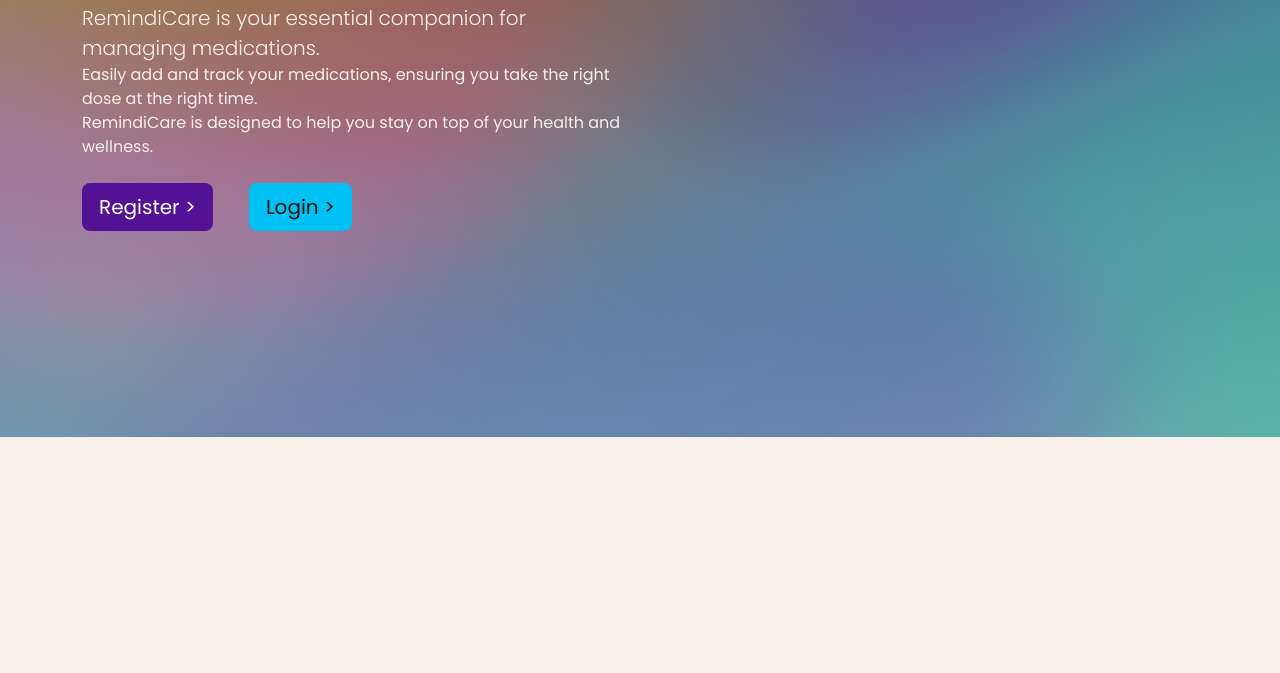
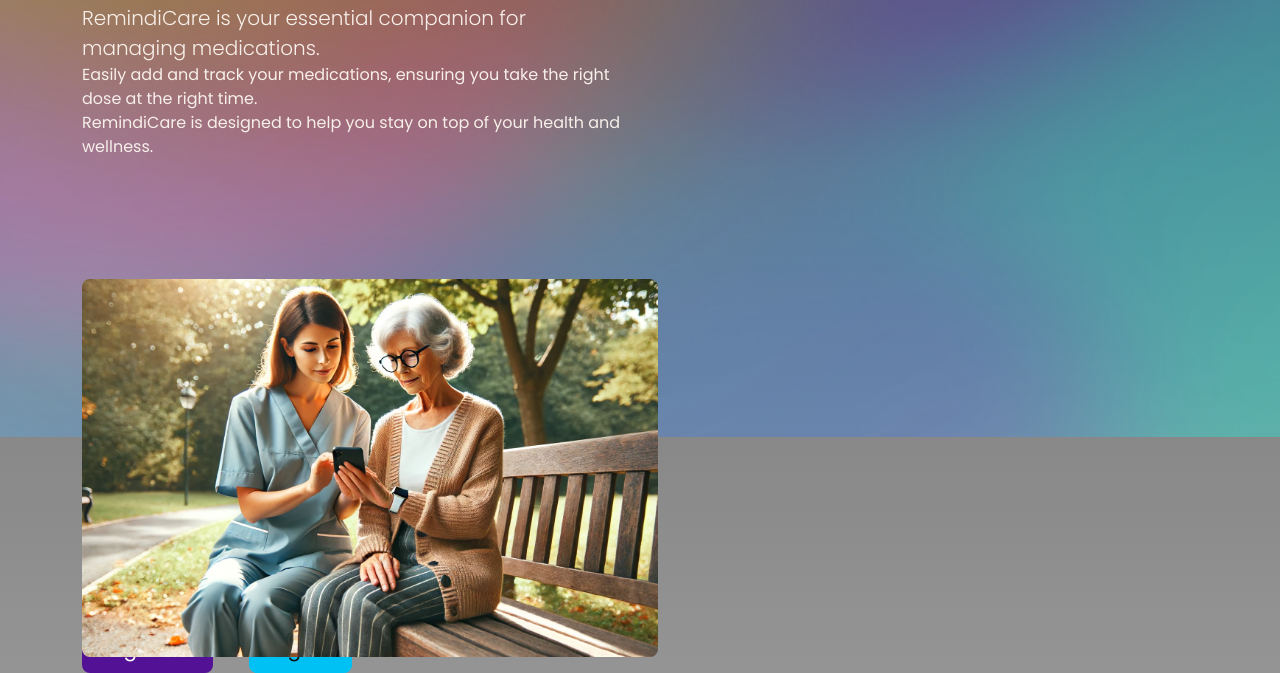
Before and after one commit to JohnnySonTrinh/remindicare, a Django app: page / in a window 1280 px wide. Shown: the part 363-1036 px from the top of the page. Before the commit the page ends 800 px from the top, so only its background shows below. Run offline with Django 5.2, Linux system fonts and the light colour scheme; some libraries are stand-ins or nearby versions; some web fonts are replaced.

Commit message:
Feature(home): Add image to landing

```diff
--- a/home/templates/home/index.html
+++ b/home/templates/home/index.html
@@ -10,17 +10,16 @@
           <h1 class="display-4 mt-5">Welcome to <span class="text-blue">RemindiCare</span></h1>
           <p>
               <span class="lead">RemindiCare is your essential companion for managing medications.</span><br>
-        <span>Easily add and track your medications, ensuring you take the right dose
-        at the right time.<br>
-        RemindiCare is designed to help you stay on top of your health and
-        wellness.</span>
+              <span>Easily add and track your medications, ensuring you take the right dose at the right time.<br>
+              RemindiCare is designed to help you stay on top of your health and wellness.</span>
           </p>
       </div>
-    <div class="col-md-12">
-      <a class="btn btn-orange btn-lg" href="{% url 'account_signup' %}" role="button">Register > </a>
+      <div class="col-md-6 mt-5 d-none d-md-inline-flex justify-content-center img-container">
+          <img src="{% static 'images/remindicare-home.webp' %}" alt="Remindcare" class="mt-5">
+      </div>
+      <div class="col-md-12 mt-3">
+          <a class="btn btn-orange btn-lg" href="{% url 'account_signup' %}" role="button">Register ></a>
           <a class="btn btn-blue btn-lg mr-3" href="{% url 'account_login' %}" role="button">Login ></a>
-    </div>
-    <div class="col-md-12">
       </div>
   </div>
 </div>
--- a/static/css/style.css
+++ b/static/css/style.css
@@ -72,6 +72,20 @@ a.nav-link {
 .dropdown-menu-right {
   right: 0;
   left: auto;
+}
+
+.img-container {
+  width: 600px;
+  height: auto;
+  position: relative;
+
+}
+
+.img-container img {
+    width: 100%;
+    height: 100%;
+    object-fit: cover;
+    border-radius: 0.5rem;
 }
 
 /* Wavy image */
@@ -156,6 +170,7 @@ a.nav-link {
     display: flex;
     justify-content: center;
   }
+
 }
 
 /* Login styles ends */
```
Also changed, not shown: static/images/remindicare-home.webp (added). Lines whose indentation alone changed are shown as unchanged.
